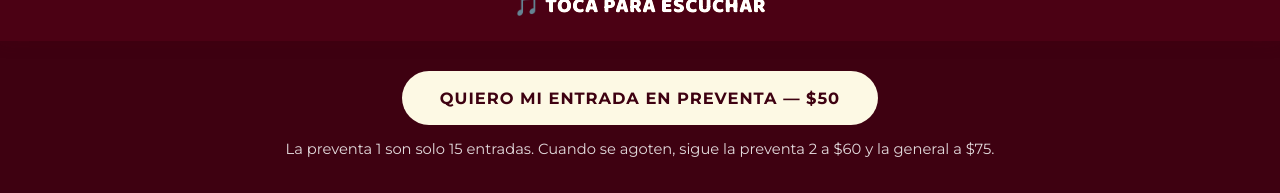
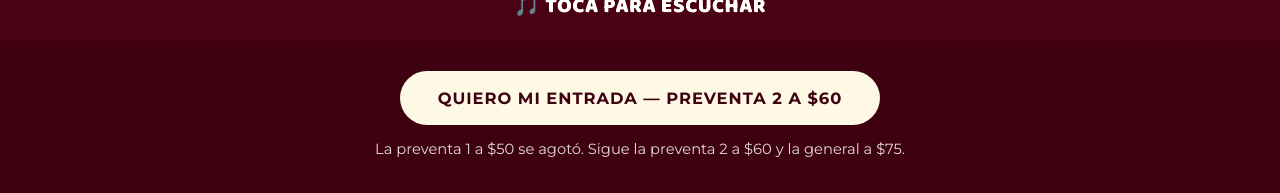
Before and after one commit to estoesjohana/estoesjohana.github.io, a plain HTML site: page evento/index.html in a window 1280 px wide. Shown: the part 759-952 px from the top of the page. Drawn offline with nearby package versions, Linux system fonts and the light colour scheme; a web font is replaced by a local one.

Commit message:
Preventa 1 AGOTADA: tarjeta marcada, botones principales a Preventa 2 ($60)

```diff
--- a/evento/index.html
+++ b/evento/index.html
@@ -60,8 +60,8 @@
     <img class="logo-evento" src="img/logo-evento-crema.png" alt="De invisible a la puta ama">
     <div class="fecha">Domingo 20 de diciembre de 2026<br>Hyatt Place Jacksonville · St. Johns Town Center</div>
     <p style="margin-top:16px;">Registro: 10:50 AM · Experiencia con los Sponsors: 11:00 AM · Conferencia: 12:00 a 4:00 PM</p>
-    <a class="btn btn-crema" href="https://book.stripe.com/cNiaEW7fW8dwfjfaMteME1V">QUIERO MI ENTRADA EN PREVENTA — $50</a>
-    <p class="pequeno" style="margin-top:12px;">La preventa 1 son solo 15 entradas. Cuando se agoten, sigue la preventa 2 a $60 y la general a $75.</p>
+    <a class="btn btn-crema" href="https://book.stripe.com/9B6eVc7fWctM1sp07PeME1X">QUIERO MI ENTRADA — PREVENTA 2 A $60</a>
+    <p class="pequeno" style="margin-top:12px;">La preventa 1 a $50 se agotó. Sigue la preventa 2 a $60 y la general a $75.</p>
   </div>
 </section>
 
@@ -130,10 +130,10 @@
     <p>Solo hay 80 entradas en total. Cuando se agoten, se cierra la venta.</p>
     <div class="precios">
       <div class="tarjeta">
-        <div class="tipo">PREVENTA 1</div>
+        <div class="tipo">PREVENTA 1 — AGOTADA</div>
         <div class="precio">$50</div>
-        <p class="nota">Solo 15 entradas a este precio.<br>Cuando se agoten, se cierra.</p>
-        <a class="btn btn-vino" href="https://book.stripe.com/cNiaEW7fW8dwfjfaMteME1V">COMPRAR PREVENTA 1</a>
+        <p class="nota">Las 15 entradas a este precio<br>se agotaron.</p>
+        <span class="btn btn-vino" style="opacity:.45; pointer-events:none;">AGOTADA</span>
       </div>
       <div class="tarjeta">
         <div class="tipo">PREVENTA 2</div>
@@ -193,7 +193,7 @@
     <img class="logo-evento" src="img/logo-evento-crema.png" alt="De invisible a la puta ama" style="width:340px;">
     <p class="cierre-frase">«Si yo pude, vos también podéis»</p>
     <p>Nos vemos el 20 de diciembre, reina.</p>
-    <a class="btn btn-crema" href="https://book.stripe.com/cNiaEW7fW8dwfjfaMteME1V">QUIERO MI ENTRADA</a>
+    <a class="btn btn-crema" href="https://book.stripe.com/9B6eVc7fWctM1sp07PeME1X">QUIERO MI ENTRADA</a>
     <p class="pequeno" style="margin-top:26px;">ESTOESJOHANA STUDIO LLC · Jacksonville, Florida · WhatsApp <a class="wa" href="https://wa.me/19046293118">+1 904 629 3118</a></p>
   </div>
 </section>
```
